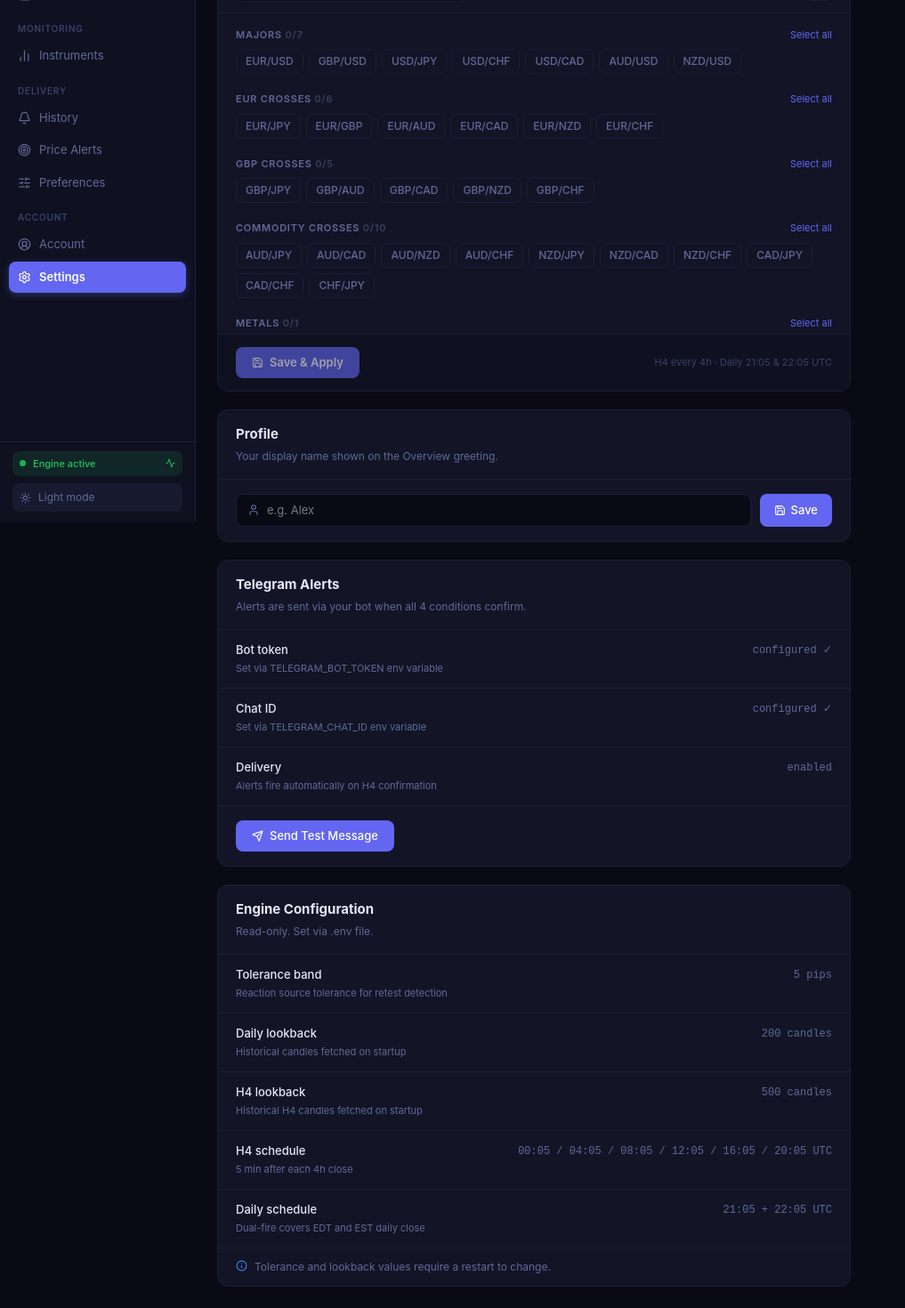
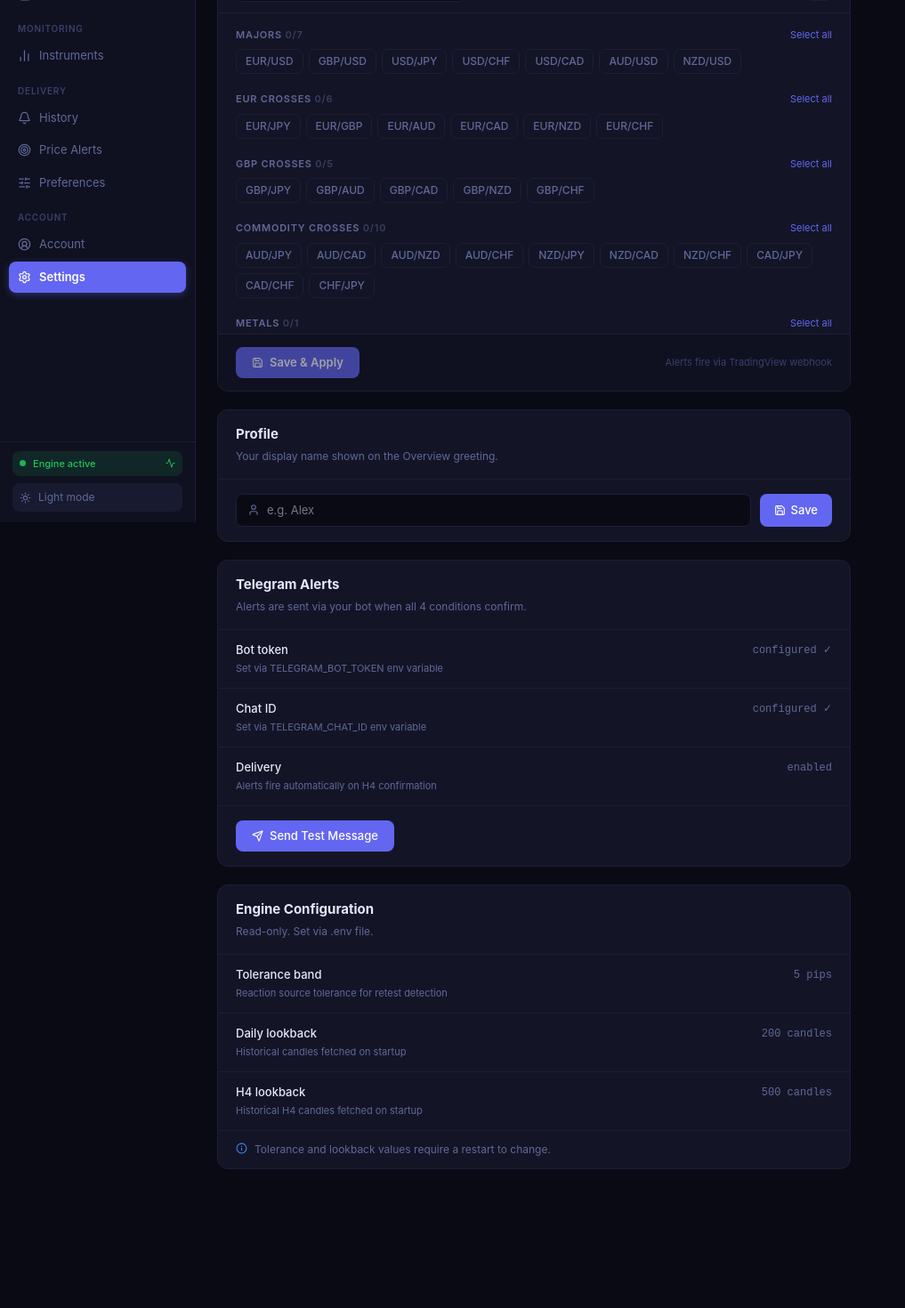
Before and after one commit to Mummytkt/forex-radar, a Next.js app in the folder frontend/: page /settings in a window 1280 px wide. Shown: the part 213-1683 px from the top of the page at 89% size, without its empty margins (0-1017 px from the left). After the commit the page ends 1551 px from the top, so only its background shows below. Built offline with nearby package versions, Linux system fonts and the light colour scheme; no server answers.

Commit message:
Remove Twelve Data scheduler references from Settings page
H4/Daily schedule rows were legacy from the Twelve Data polling era.
Alerts now fire via TradingView Pine Script webhooks, not a cron schedule.

Co-Authored-By: Claude Sonnet 4.6 <noreply@anthropic.com>

```diff
--- a/frontend/src/app/settings/page.tsx
+++ b/frontend/src/app/settings/page.tsx
@@ -167,7 +167,7 @@ function InstrumentManager() {
             <XCircle size={13} /> Failed to save
           </span>
         )}
-        <span style={{ fontSize: 11, color: 'var(--text-muted)', marginLeft: 'auto' }}>H4 every 4h · Daily 21:05 &amp; 22:05 UTC</span>
+        <span style={{ fontSize: 11, color: 'var(--text-muted)', marginLeft: 'auto' }}>Alerts fire via TradingView webhook</span>
       </div>
     </div>
   )
@@ -202,7 +202,7 @@ export default function SettingsPage() {
       <TopBar title="Settings" subtitle="Instruments, account, and engine configuration" />
       <main style={{ flex: 1, padding: '24px', maxWidth: 760, display: 'flex', flexDirection: 'column', gap: 20 }}>
 
-        <Section title="Monitored Instruments" desc="Choose which pairs the engine analyses. Changes apply on the next scheduler cycle — no restart needed.">
+        <Section title="Monitored Instruments" desc="Choose which pairs the engine analyses. Changes apply on the next TradingView webhook — no restart needed.">
           <InstrumentManager />
         </Section>
 
@@ -245,8 +245,6 @@ export default function SettingsPage() {
           <Row label="Tolerance band" value="5 pips" note="Reaction source tolerance for retest detection" />
           <Row label="Daily lookback" value="200 candles" note="Historical candles fetched on startup" />
           <Row label="H4 lookback" value="500 candles" note="Historical H4 candles fetched on startup" />
-          <Row label="H4 schedule" value="00:05 / 04:05 / 08:05 / 12:05 / 16:05 / 20:05 UTC" note="5 min after each 4h close" />
-          <Row label="Daily schedule" value="21:05 + 22:05 UTC" note="Dual-fire covers EDT and EST daily close" />
           <div style={{ display: 'flex', gap: 8, padding: '12px 20px', fontSize: 12, color: 'var(--text-secondary)', alignItems: 'flex-start' }}>
             <Info size={13} style={{ flexShrink: 0, marginTop: 1, color: 'var(--info)' }} />
             <span>Tolerance and lookback values require a restart to change.</span>
```
